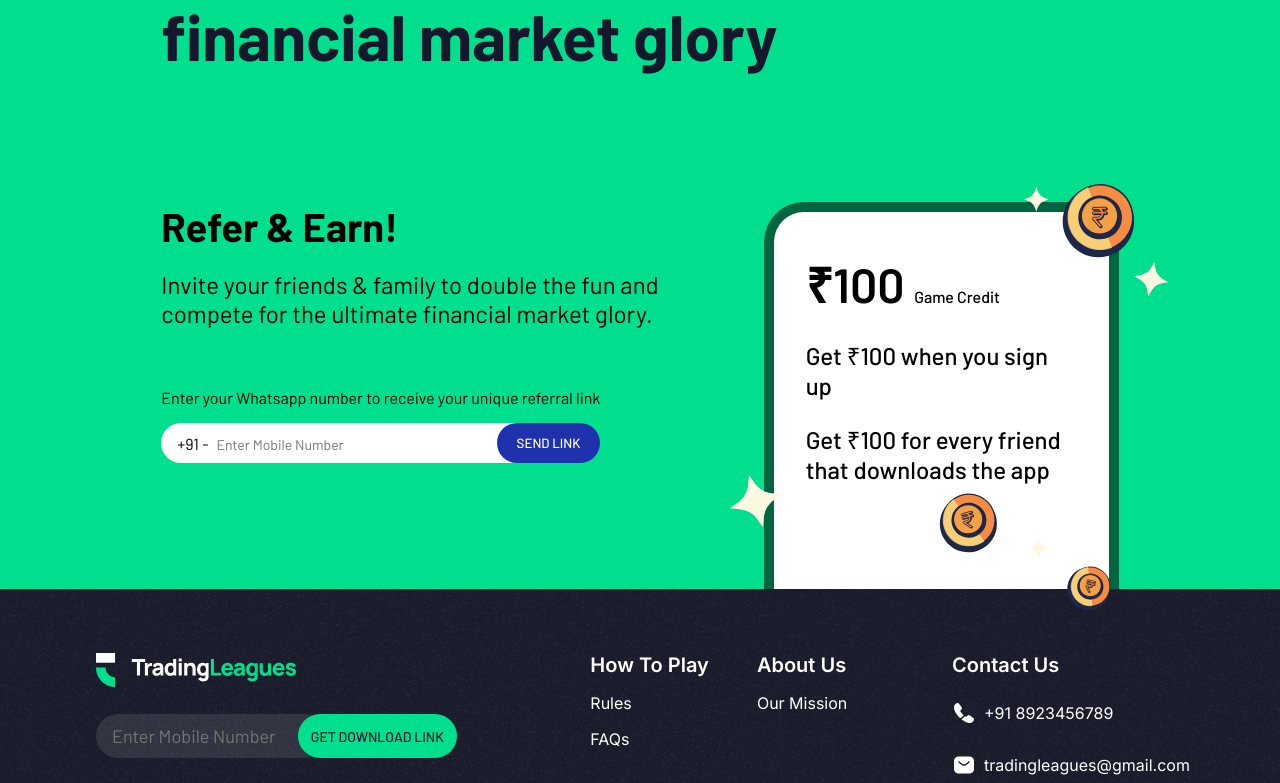
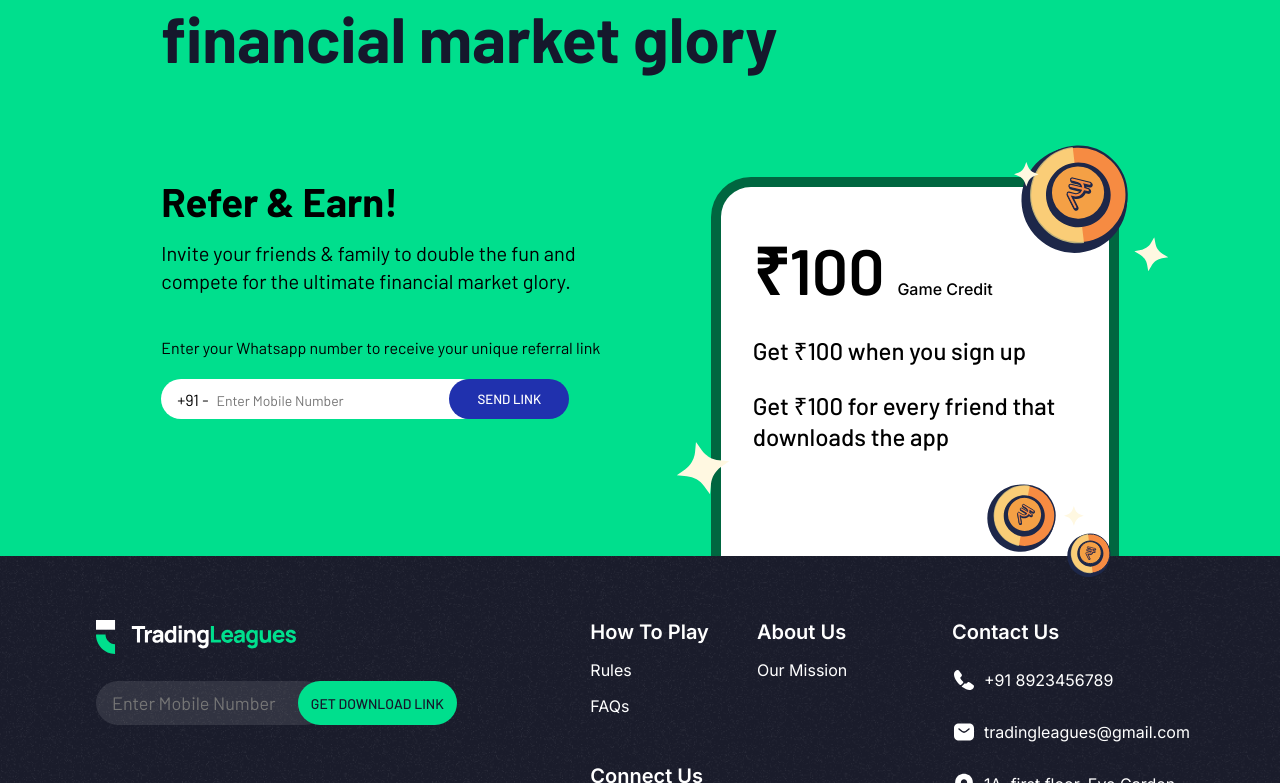
Before and after one commit to mujtaba-basheer/tl-post-landing, a Next.js app: page / in a window 1280 px wide. Shown: the part 5895-6678 px from the top of the page. Built offline with nearby package versions, Linux system fonts and the light colour scheme.

Commit message:
refer&earn reviewed

```diff
--- a/components/Home/Invite.tsx
+++ b/components/Home/Invite.tsx
@@ -1,3 +1,5 @@
+/** @format */
+
 import styled from "styled-components";
 
 import { coinCssDetails, starCssDetails } from "../../lib/invite";
@@ -16,6 +18,9 @@
 const StyledSection = styled.section`
 	background-color: #00df8d;
 	padding: 6em 0;
+	@media ${device.mobile} {
+		padding: 50px 0;
+	}
 `;
 
 const SectionContent = styled.div`
@@ -46,17 +51,17 @@
 
 const BigHeading = styled.h2`
 	color: #15182c;
-  font-size: 4rem;
+	font-size: 64px;
 	font-weight: 700;
-  line-height: 76px;
-  width: 750px;
-  margin-bottom: 2em;
+	line-height: 76.8px;
+	width: 856px;
+	margin-bottom: 100px;
 
 	@media ${device.mobile} {
-    font-size: 2.5rem;
+		font-size: 40px;
 		width: auto;
 		line-height: 48px;
-    margin-bottom: 1em;
+		margin-bottom: 30px;
 	}
 `;
 
@@ -66,61 +71,81 @@
 	}
 
 	& h3 {
-    font-size: 2.5rem;
+		font-size: 40px;
 		font-weight: 700;
-    margin-bottom: 0.5em;
+		/* line-height: 48px; */
+		margin-bottom: 14px;
 
 		@media ${device.mobile} {
-      font-size: 1.5rem;
+			font-size: 26px;
+			line-height: 31.2px;
+			margin-bottom: 10px;
 		}
 	}
 
 	& p {
-    font-size: 1.5rem;
+		font-size: 20px;
 		font-weight: 400;
 		margin-bottom: 2.5em;
-    width: 500px;
-
+		line-height: 28px;
+		width: 445px;
+		margin-bottom: 42px;
 		@media ${device.mobile} {
-      font-size: 1.2rem;
+			font-size: 16px;
+			line-height: 22.4px;
 			width: auto;
+			margin-bottom: 16px;
 		}
 	}
 `;
 
 const StyledForm = styled.form`
 	width: max-content;
-
+	position: relative;
 	@media ${device.mobile} {
 		width: auto;
 	}
 
 	& label {
-    font-size: 1rem;
+		font-size: 16px;
 		font-weight: 400;
+		line-height: 22.4px;
 		display: block;
-    margin-bottom: 1em;
+		margin-bottom: 20px;
+		@media ${device.mobile} {
+			margin-bottom: 10px;
+		}
 	}
 
 	& > div {
 		height: 40px;
 		width: 100%;
 		display: flex;
-    justify-content: space-between;
-    position: relative;
+
+		/* justify-content: space-between; */
+		/* position: relative; */
 
 		@media ${device.mobile} {
 			position: relative;
+			flex-direction: column;
 		}
 
 		& div.input {
 			height: 100%;
-      border-radius: 20px 0 0 20px;
+			border-radius: 20px;
 			background-color: #ffffff;
 			display: flex;
+			flex-direction: row;
 			align-items: center;
 			padding-left: 1em;
-      width: calc(100% - 20px);
+			/* width: calc(100% - 20px); */
+			width: 320px;
+
+			@media ${device.mobile} {
+				padding: 10.5px;
+				padding-left: 18px;
+				margin-bottom: 16px;
+			}
 
 			& span {
 				display: inline-block;
@@ -160,13 +185,19 @@
 
 			&[type="submit"] {
 				border-radius: 20px;
+				width: 120px;
 				font-weight: 500;
-        position: absolute;
-        right: 0;
+				position: relative;
+				margin-left: -2rem;
 				background-color: #2031ae;
 				text-transform: uppercase;
 				color: #ffffff;
 				cursor: pointer;
+				@media ${device.mobile} {
+					diplay: block;
+					padding: 10.5px 16px;
+					margin-left: 0;
+				}
 			}
 		}
 
@@ -198,43 +229,46 @@
 	margin-bottom: -6em;
 	border-bottom: none;
 	border-radius: 40px 0 0 0;
-  width: 355px;
+	width: 408px;
 	padding: 2.5em 2em 5em 2em;
 	position: relative;
 
 	@media ${device.mobile} {
 		width: 80%;
-    margin: 0 auto -6em auto;
+		margin: 0 auto -3.1em auto;
 		padding: 1.5em 1.5em 6em 1.5em;
+		margin-top: 80px;
 	}
 
 	& h3 {
-    font-size: 3rem;
+		font-size: 64px;
 		font-weight: 600;
-    margin-bottom: 0.5em;
+		margin-bottom: 21px;
 
 		@media ${device.mobile} {
-      font-size: 2.5rem;
+			font-size: 44px;
+			margin-bottom: 15px;
 		}
 
 		& span {
-      font-size: 1rem;
+			font-size: 16px;
 			font-weight: 500;
+			font-family: "Inter";
 
 			@media ${device.mobile} {
-        font-size: 0.75rem;
+				font-size: 11px;
 			}
 		}
 	}
 
 	& p {
-    font-size: 1.5rem;
+		font-size: 24px;
 		font-weight: 500;
-    line-height: 30px;
+		line-height: 31.2px;
 
 		@media ${device.mobile} {
-      font-size: 1rem;
-      line-height: normal;
+			font-size: 16px;
+			line-height: 21.27px;
 		}
 
 		&:not(:last-child) {
@@ -253,6 +287,10 @@
 	height: ${(props) => `${props.size}px`};
 	transform: rotate(${(props) => `${props.rotation}deg`});
 	width: auto;
+
+	@media ${device.mobile} {
+		height: ${(props) => `${props.mSize}px`};
+	}
 `;
 
 const Invite = ({
--- a/lib/invite.ts
+++ b/lib/invite.ts
@@ -1,49 +1,58 @@
+/** @format */
+
 import { CssItemProps } from "../types";
 
 export const coinCssDetails: CssItemProps[] = [
 	{
-    top: -40,
+		top: -60,
 		right: -40,
-    rotation: -5,
-    size: 100,
+		rotation: 10,
+		size: 148,
+		mSize: 101,
 	},
 	{
-    bottom: 25,
-    right: 100,
-    rotation: -20,
-    size: 80,
+		bottom: -10,
+		right: 40,
+		rotation: 27,
+		size: 94.46,
+		mSize: 60,
 	},
 	{
 		bottom: -30,
 		right: -10,
 		rotation: 10,
 		size: 60,
+		mSize: 60,
 	},
 ];
 
 export const starCssDetails: CssItemProps[] = [
 	{
 		top: -25,
-    right: 60,
+		right: 70,
 		rotation: 0,
 		size: 25,
+		mSize: 25,
 	},
 	{
 		top: 50,
 		right: -60,
 		rotation: 10,
 		size: 35,
+		mSize: 35,
 	},
 	{
 		bottom: 30,
-    right: 60,
+		right: 25,
 		rotation: 0,
 		size: 20,
+		mSize: 20,
 	},
 	{
 		bottom: 60,
 		left: -45,
 		rotation: -15,
 		size: 55,
+		mSize: 55,
 	},
 ];
--- a/types/index.d.ts
+++ b/types/index.d.ts
@@ -19,6 +19,7 @@
 	right?: number;
 	rotation?: number;
 	size: number;
+	mSize: number;
 };
 
 export type TabLinkType = {
```
Lines whose indentation alone changed are shown as unchanged.
